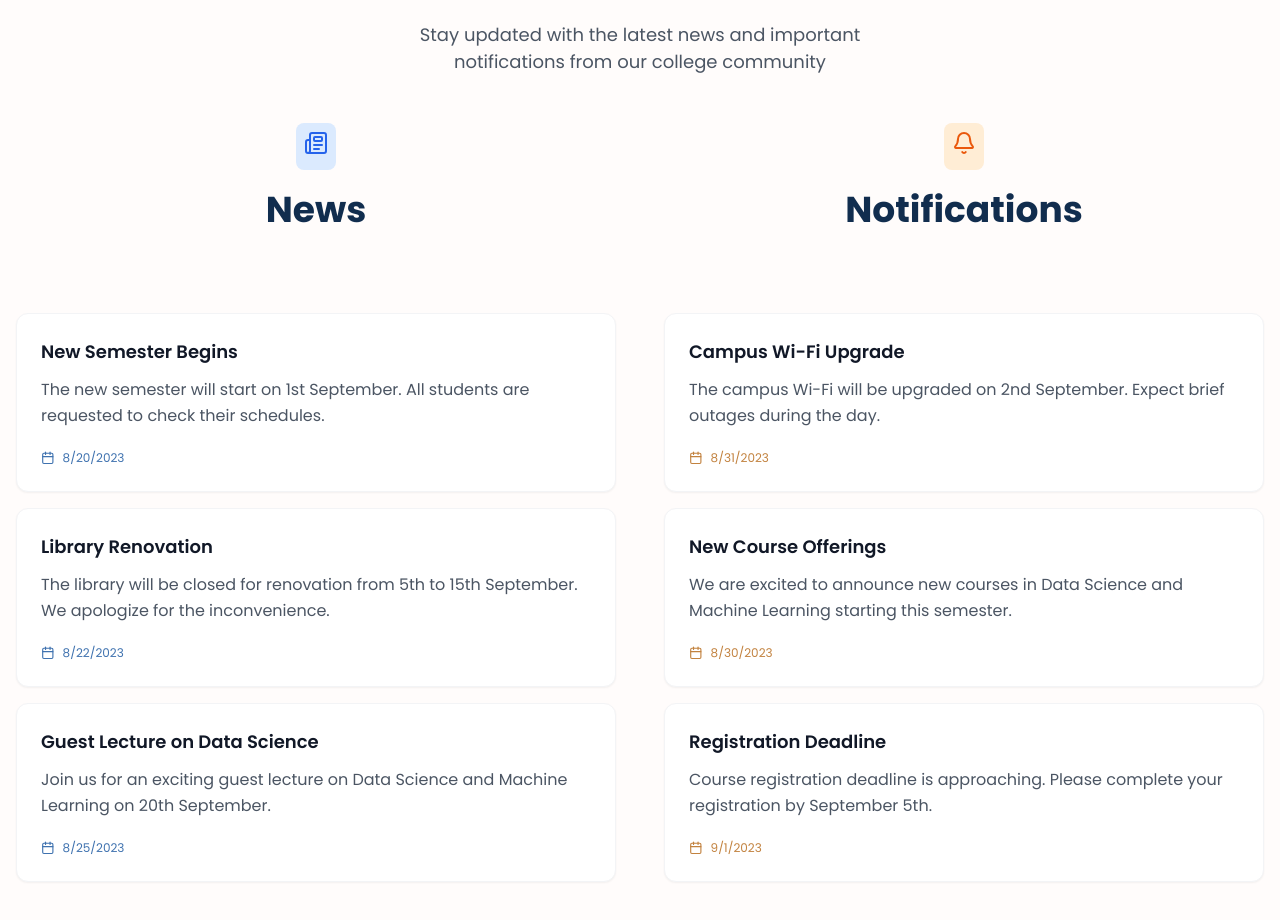
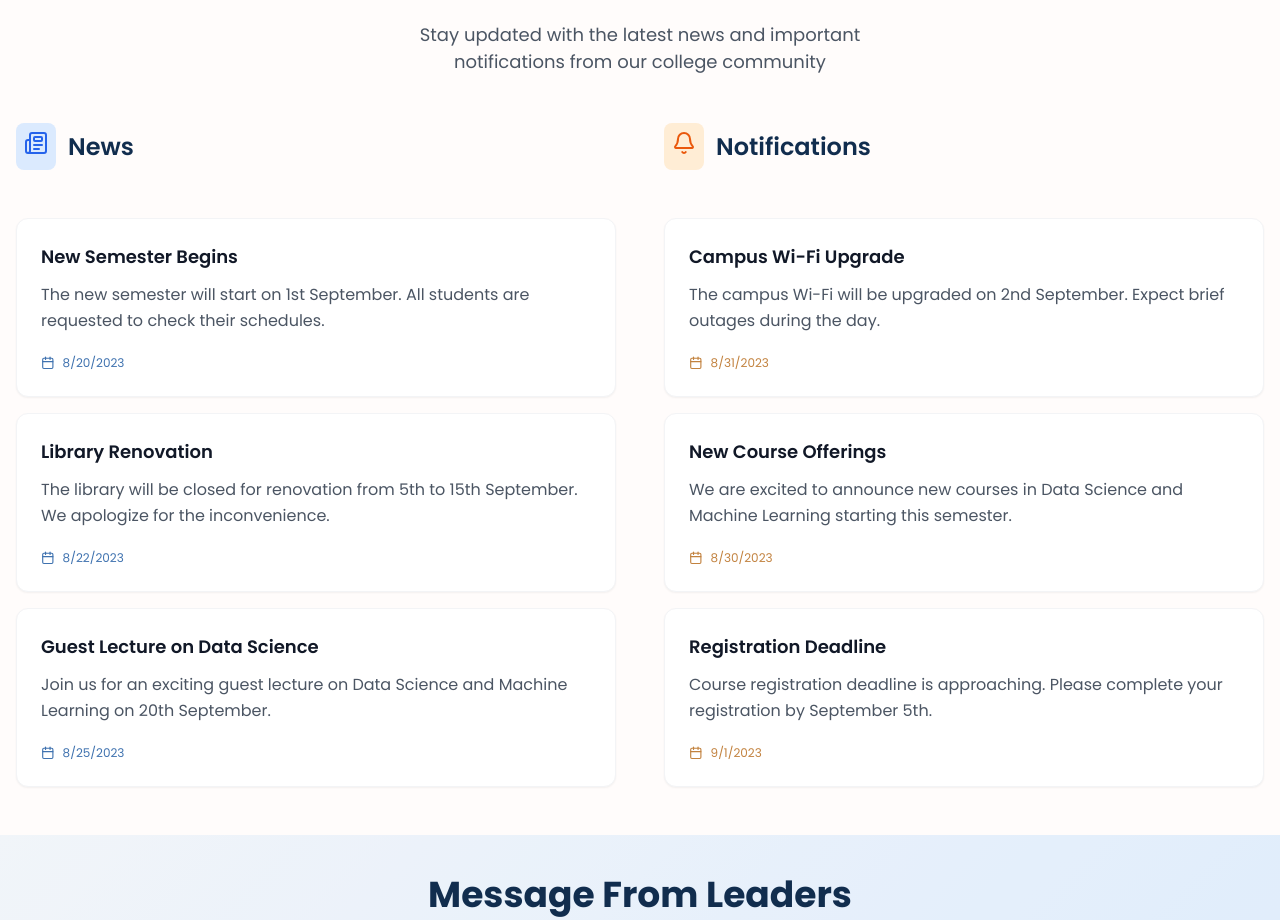
Before and after one commit to DhanushSaiCoder/AndhraPolytechnic, a React (Create React App) app in the folder frontend/: page / in a window 1280 px wide. Shown: the part 920-1840 px from the top of the page. Built offline with nearby package versions, Linux system fonts and the light colour scheme.

Commit message:
~fix notice board section title formatting

```diff
--- a/frontend/src/components/homeComponents/NoticeBoard.js
+++ b/frontend/src/components/homeComponents/NoticeBoard.js
@@ -58,11 +58,11 @@ const NoticeBoard = () => {
 
       <div className="notice-board-grid">
         <div className="notice-section">
-          <div className="section-header">
-            <div className="section-icon news-icon">
+          <div className="notice-section-header">
+            <div className="notice-section-icon news-icon">
               <Newspaper className="icon" />
             </div>
-            <h2 className="section-title">News</h2>
+            <h2 className="notice-section-title">News</h2>
           </div>
           <div className="section-list">
             {newsItems.map((item) => (
@@ -72,11 +72,11 @@ const NoticeBoard = () => {
         </div>
 
         <div className="notice-section">
-          <div className="section-header">
-            <div className="section-icon notifications-icon">
+          <div className="notice-section-header">
+            <div className="notice-section-icon notifications-icon">
               <Bell className="icon" />
             </div>
-            <h2 className="section-title">Notifications</h2>
+            <h2 className="notice-section-title">Notifications</h2>
           </div>
           <div className="section-list">
             {notifications.map((item) => (
--- a/frontend/src/styles/HomeStyles/NoticeBoard.css
+++ b/frontend/src/styles/HomeStyles/NoticeBoard.css
@@ -44,14 +44,14 @@
   gap: 1.5rem;
 }
 
-.section-header {
+.notice-section-header {
   display: flex;
   align-items: center;
   gap: 0.75rem;
   margin-bottom: 1.5rem;
 }
 
-.section-icon {
+.notice-section-icon {
   padding: 0.5rem;
   border-radius: 0.5rem;
 }
@@ -74,7 +74,7 @@
   color: #ea580c;
 }
 
-.section-title {
+.notice-section-title {
   font-size: 1.5rem;
   font-weight: 600;
   color: #112D4E;
```
